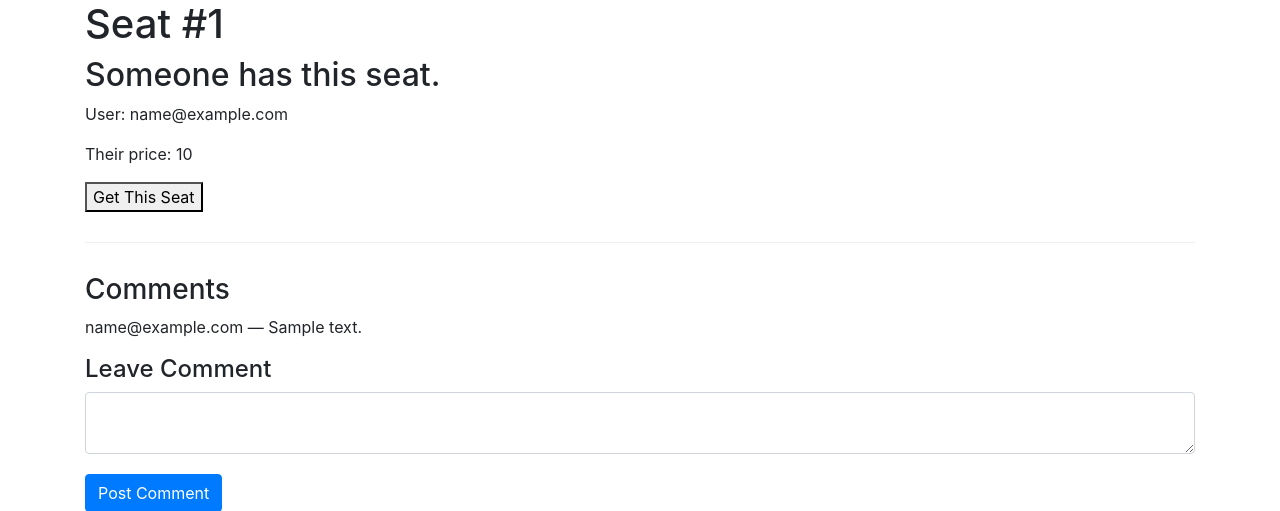
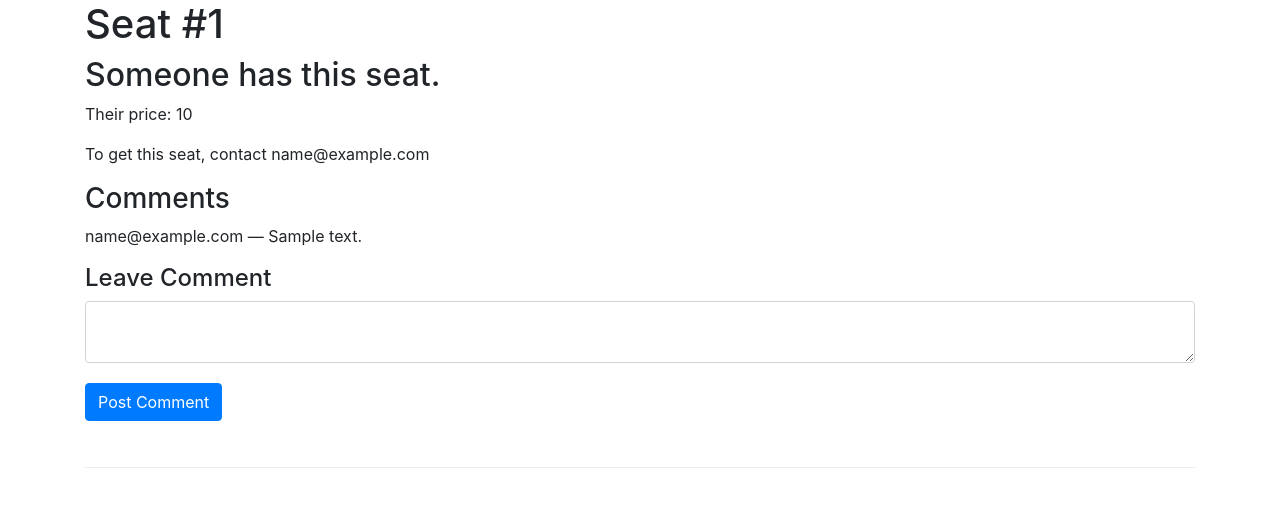
Before and after one commit to woodbridge/seats, a Flask app: template templates/view_seat.html in a window 1280 px wide. Shown: the part 56-567 px from the top of the page. Run offline with Flask 2, Linux system fonts and the light colour scheme; the template is opened without the code that fills it: most values are stand-ins (such as "Sample title", 1, 10 or a date in 2020); parts of the project's set-up code (start-up, migrations or seed data) failed here and were passed over; some libraries are stand-ins or nearby versions.

Commit message:
change get seat button

```diff
--- a/templates/view_seat.html
+++ b/templates/view_seat.html
@@ -82,11 +82,9 @@
       {% else %}
         <h2>Someone has this seat.</h2>
 
-        <p>User: {{owner ['email'] }}</p>
-
         <p>Their price: {{ offering['price'] }}</p>
 
-        <button>Get This Seat</button>
+        <p>To get this seat, contact {{owner ['email'] }} </p
       {% endif %}
 
     {% else %}
```
